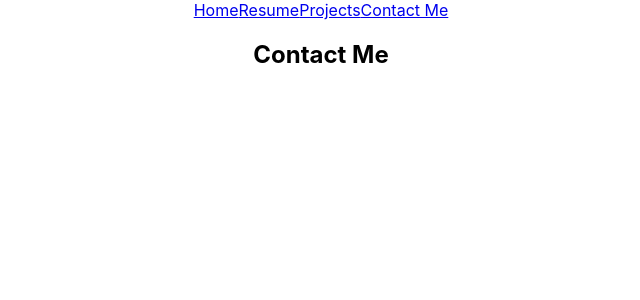
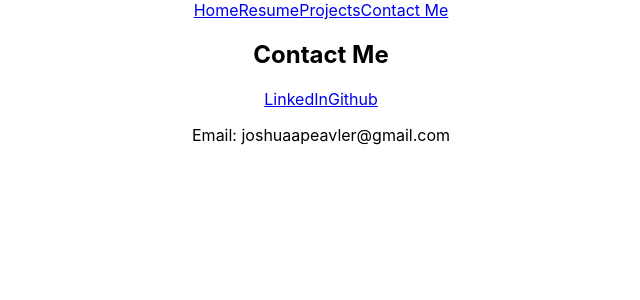
Before and after one commit to jpeavler/Portfolio-Mk2, a React (Create React App) app: page /Contact in a window 1280 px wide. Shown: the top 300 px of the page, without its empty margins (319-959 px from the left). Built offline with nearby package versions, Linux system fonts and the light colour scheme.

Commit message:
added content to Contact Me page

```diff
--- a/src/components/ContactMe.js
+++ b/src/components/ContactMe.js
@@ -6,6 +6,15 @@ const ContactMe = () =>{
         <>
             <NavBar/>
             <h2>Contact Me</h2>
+            <a href="https://www.linkedin.com/in/joshuapeavler/">LinkedIn</a>
+            <a href="https://github.com/jpeavler">Github</a>
+            <p>Email: joshuaapeavler@gmail.com</p>
+            {/* <form>
+                <input type="text" placeholder="Name"/>
+                <input type="email" placeholder="Email"/>
+                <textarea type="text" placeholder="Message"/>
+                <input type="submit" value="Comments"/>
+            </form> */}
         </>
     )
 }
```
